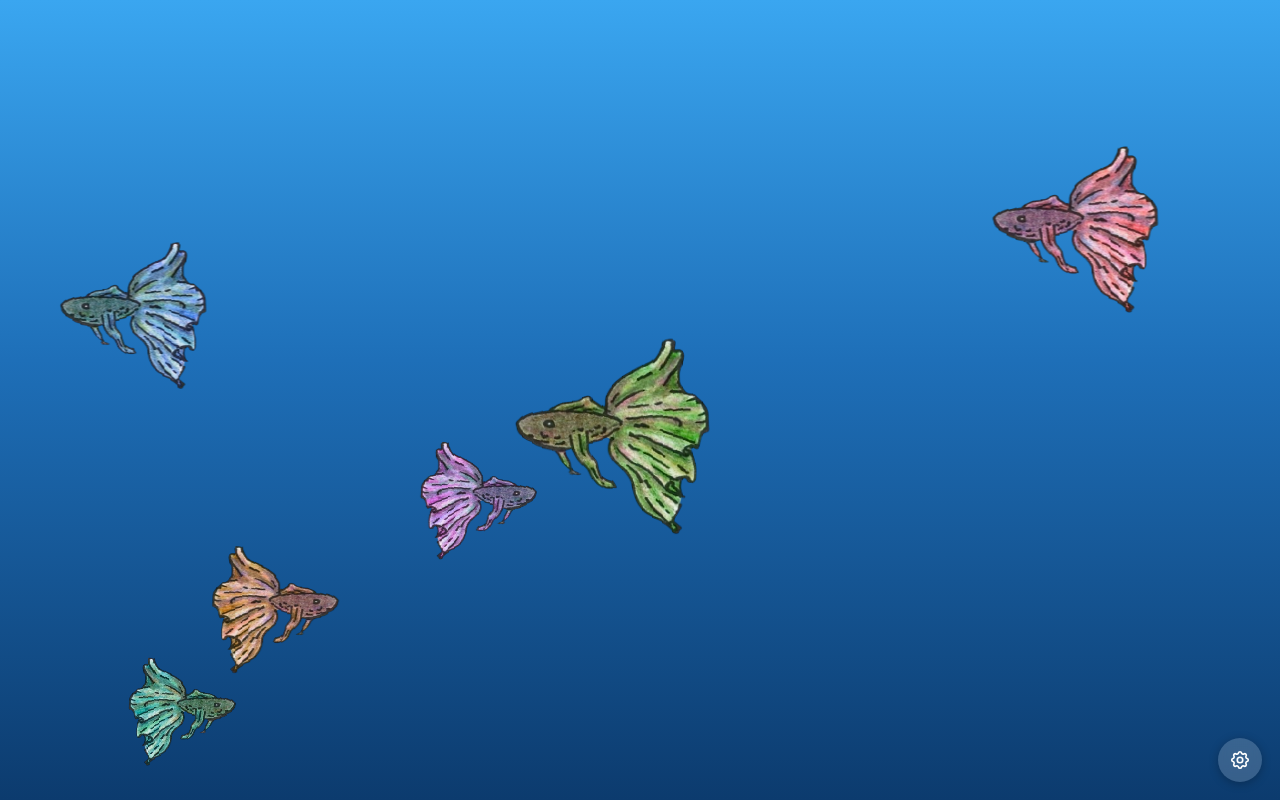
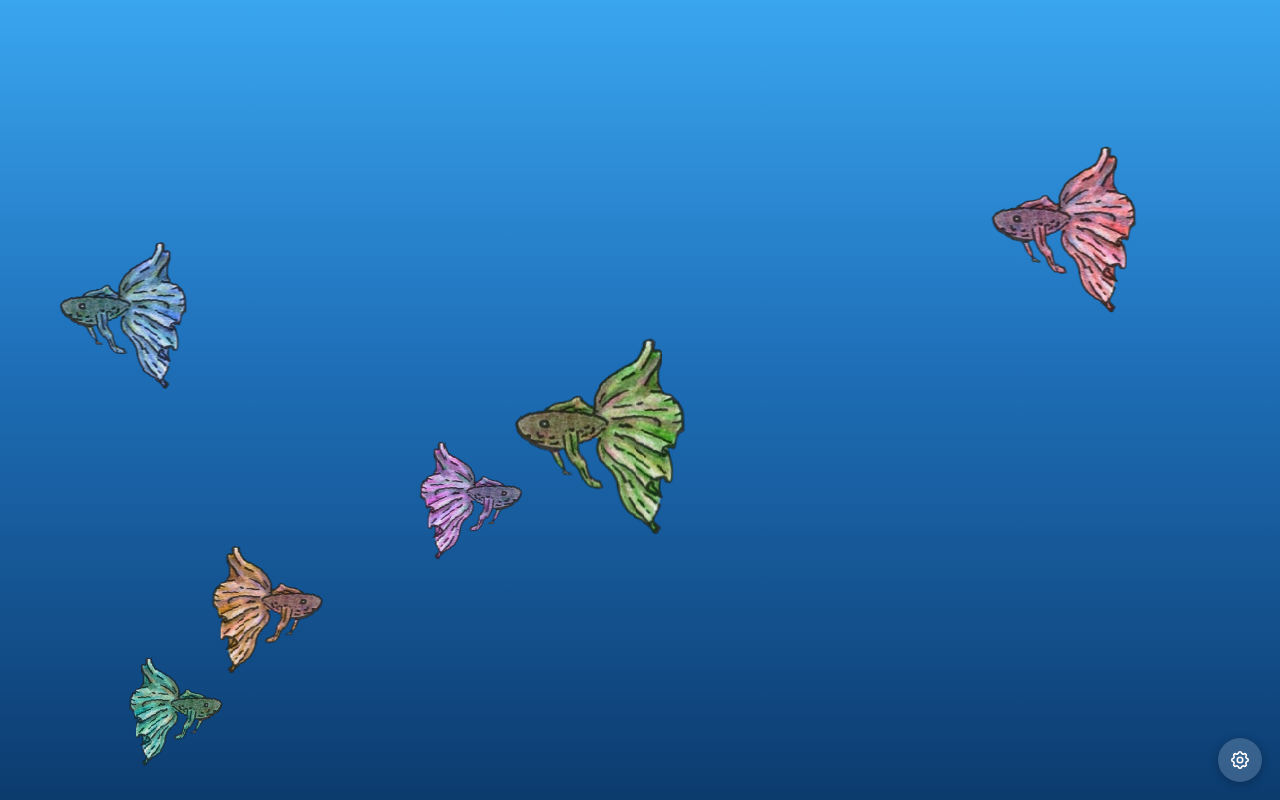
Before and after one commit to jammaloo/Mauve, a plain HTML site: page index.html in a window 1280 px wide. Drawn offline with Linux system fonts and the light colour scheme.

Commit message:
Handle non-square image: derive fish width from source aspect ratio

```diff
--- a/main.js
+++ b/main.js
@@ -34,7 +34,25 @@
 
   const ocean = document.getElementById("ocean");
 
+  // Measure the source image so slices keep its true aspect ratio (works for
+  // square or non-square PNGs alike). `size` in each fish config is treated as
+  // the display HEIGHT; width is derived as height × (imgW / imgH).
+  function loadImage() {
+    return new Promise((resolve, reject) => {
+      const img = new Image();
+      img.onload = () => resolve(img);
+      img.onerror = reject;
+      img.src = "fish.png";
+    });
+  }
+
+  let ASPECT = 1;        // width / height of the source image (updated on load)
+  let imageReady = false; // false until the source image has been measured
+
   function buildFish(cfg) {
+    const h = cfg.size;
+    const w = h * ASPECT;
+
     const track = document.createElement("div");
     track.className = "fish-track" + (cfg.ltr ? " ltr" : "");
     track.style.setProperty("--top", cfg.top);
@@ -43,10 +61,11 @@
 
     const fish = document.createElement("div");
     fish.className = "fish" + (cfg.ltr ? " flip" : "");
-    fish.style.setProperty("--size", cfg.size + "px");
+    fish.style.setProperty("--w", w + "px");
+    fish.style.setProperty("--h", h + "px");
     fish.style.setProperty("--hue", cfg.hue + "deg");
 
-    const sliceW = cfg.size / settings.sliceCount;
+    const sliceW = w / settings.sliceCount;
 
     for (let i = 0; i < settings.sliceCount; i++) {
       const slice = document.createElement("div");
@@ -56,7 +75,7 @@
       // left→right, so slice 0 = the head and the last slice = the tail.
       slice.style.width = sliceW + settings.sliceOverlap + "px";
       slice.style.left = i * sliceW + "px";
-      slice.style.height = cfg.size + "px";
+      slice.style.height = h + "px";
       slice.style.backgroundPositionX = -(i * sliceW) + "px";
 
       // Head on top, tail at the bottom layer (count → 1).
@@ -77,6 +96,7 @@
 
   // ---- Rebuild the whole school (needed when slice count/overlap change) ----
   function rebuild() {
+    if (!imageReady) return; // image dimensions unknown yet; load will trigger a rebuild
     ocean.innerHTML = "";
     FISH.forEach((cfg) => ocean.appendChild(buildFish(cfg)));
   }
@@ -93,7 +113,13 @@
     });
   }
 
-  rebuild();
+  // Spawn the school once the source image's dimensions are known, so slices
+  // can be sized to the image's true aspect ratio.
+  loadImage().then((img) => {
+    ASPECT = img.naturalWidth / img.naturalHeight;
+    imageReady = true;
+    rebuild();
+  });
 
   // ---------------------------------------------------------------------------
   // Settings panel wiring
--- a/style.css
+++ b/style.css
@@ -50,8 +50,8 @@ body {
   position: absolute;
   left: 0;
   top: 0;
-  width: var(--size);
-  height: var(--size);
+  width: var(--w);            /* derived from height × image aspect ratio */
+  height: var(--h);
   filter: hue-rotate(var(--hue, 0deg));
   transform-origin: center center;
   will-change: filter;
@@ -68,7 +68,7 @@ body {
   top: 0;
   background-image: url("fish.png");
   background-repeat: no-repeat;
-  background-size: var(--size) var(--size);
+  background-size: var(--w) var(--h);
   animation-name: swim;
   animation-timing-function: ease-in-out;
   animation-iteration-count: infinite;
```
